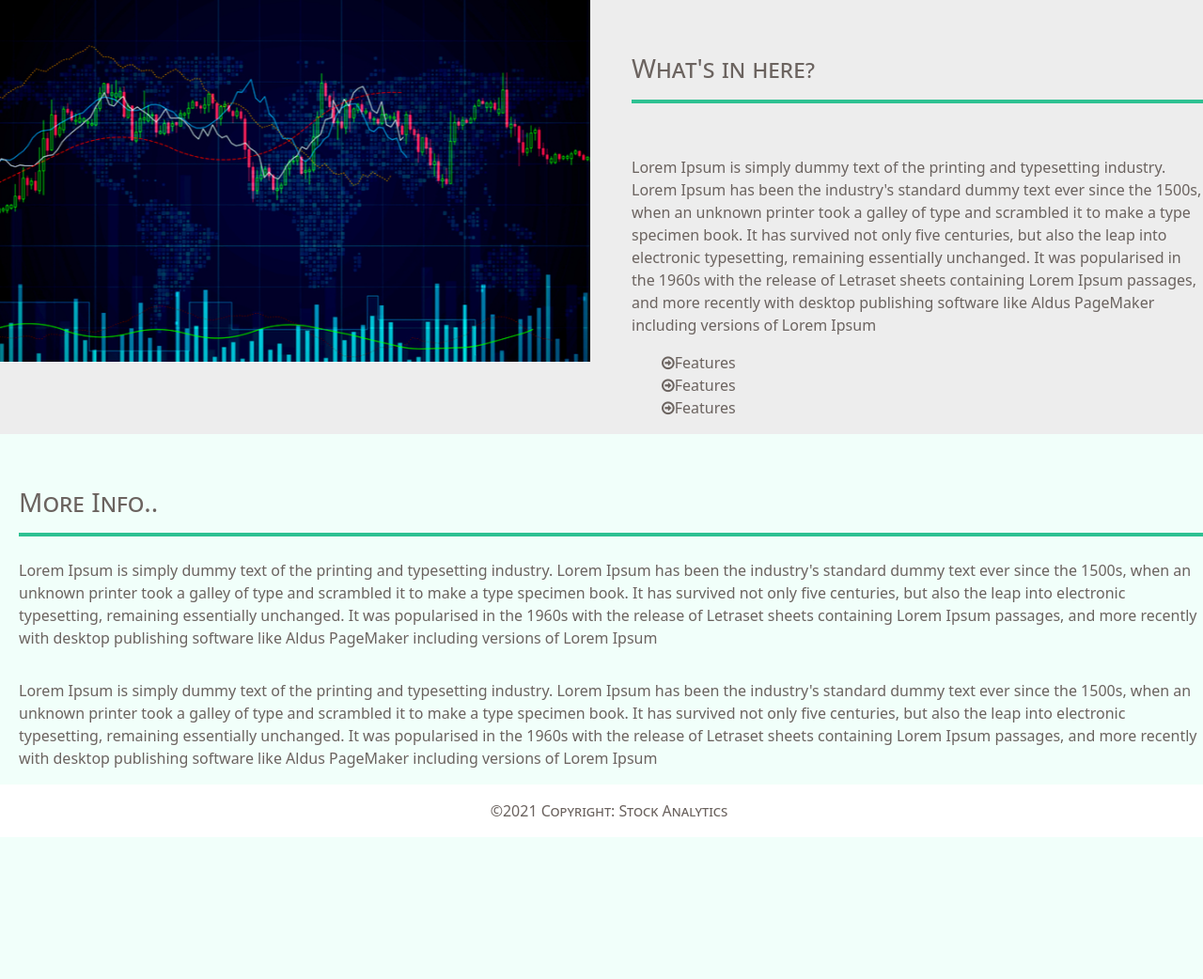
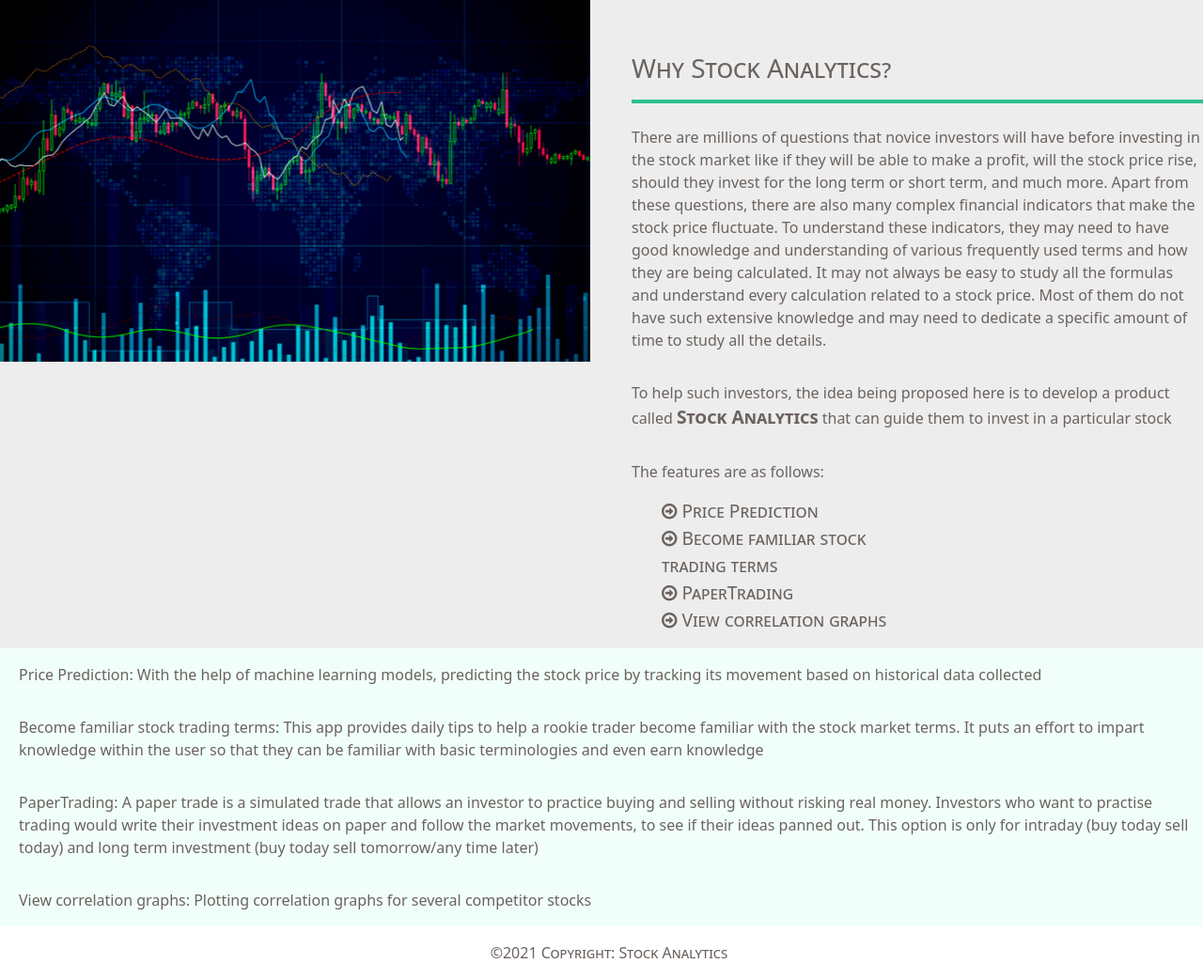
Before and after one commit to vidhiv/stockAnalytics, a Django app: template templates/home.html in a window 1280 px wide. Shown: the part 86-1128 px from the top of the page at 94% size. Before the commit the page ends 977 px from the top, so only its background shows below. Run offline with Django 3.2, Linux system fonts and the light colour scheme; the template is opened without the code that fills it, so the values that code supplies are empty; some libraries are stand-ins or nearby versions.

Commit message:
company page

```diff
--- a/templates/home.html
+++ b/templates/home.html
@@ -10,17 +10,18 @@
       </div>
       <div class="col-lg-6 pt-4 pt-lg-0 content" data-aos="fade-left" style="padding-left: 2em;">
         <h3>
-          <p>What's in here?</p>
+          <p>Why Stock Analytics?</p>
         </h3>
-        <p></p>
-        <p>Lorem Ipsum is simply dummy text of the printing and typesetting industry. Lorem Ipsum has been the industry's standard dummy text ever since the 1500s, when an unknown printer took a galley of type and scrambled it to make a type specimen book. It has survived not only five centuries, but also the leap into electronic typesetting, remaining essentially unchanged. It was popularised in the 1960s with the release of Letraset sheets containing Lorem Ipsum passages, and more recently with desktop publishing software like Aldus PageMaker including versions of Lorem Ipsum
-        </p>
+        <p>There are millions of questions that novice investors will have before investing in the stock market like if they will be able to make a profit, will the stock price rise, should they invest for the long term or short term, and much more. Apart from these questions, there are also many complex financial indicators that make the stock price fluctuate. To understand these indicators, they may need to have good knowledge and understanding of various frequently used terms and how they are being calculated. It may not always be easy to study all the formulas and understand every calculation related to a stock price. Most of them do not have such extensive knowledge and may need to dedicate a specific amount of time to study all the details.</p>
+        <p>To help such investors, the idea being proposed here is to develop a product called <strong class="smallcaps">Stock Analytics</strong> that can guide them to invest in a particular stock</p>
+        <p>The features are as follows:</p>
         <div class="row">
           <div class="col-lg-6">
             <ul>
-              <li><i class="fa fa-arrow-circle-o-right" aria-hidden="true"></i>Features</li>
-              <li><i class="fa fa-arrow-circle-o-right" aria-hidden="true"></i>Features</li>
-              <li><i class="fa fa-arrow-circle-o-right" aria-hidden="true"></i>Features</li>
+              <li class="smallcaps"><i class="fa fa-arrow-circle-o-right" aria-hidden="true"></i> Price Prediction</li>
+              <li class="smallcaps"><i class="fa fa-arrow-circle-o-right" aria-hidden="true"></i> Become familiar stock trading terms</li>
+              <li class="smallcaps"><i class="fa fa-arrow-circle-o-right" aria-hidden="true"></i> PaperTrading</li>
+              <li class="smallcaps"><i class="fa fa-arrow-circle-o-right" aria-hidden="true"></i> View correlation graphs</li>
             </ul>
           </div>
         </div>
@@ -32,14 +33,10 @@
   <div class="container-fluid">
     <div class="row">
       <div class="col-lg-12 pt-4 pt-lg-0 content" data-aos="fade-left" style="padding-left: 2em;">
-        <h3>
-          <p>More Info..</p>
-        </h3>
-        <p>Lorem Ipsum is simply dummy text of the printing and typesetting industry. Lorem Ipsum has been the industry's standard dummy text ever since the 1500s, when an unknown printer took a galley of type and scrambled it to make a type specimen book. It has survived not only five centuries, but also the leap into electronic typesetting, remaining essentially unchanged. It was popularised in the 1960s with the release of Letraset sheets containing Lorem Ipsum passages, and more recently with desktop publishing software like Aldus PageMaker including versions of Lorem Ipsum
-        </p>
-        <p>
-          Lorem Ipsum is simply dummy text of the printing and typesetting industry. Lorem Ipsum has been the industry's standard dummy text ever since the 1500s, when an unknown printer took a galley of type and scrambled it to make a type specimen book. It has survived not only five centuries, but also the leap into electronic typesetting, remaining essentially unchanged. It was popularised in the 1960s with the release of Letraset sheets containing Lorem Ipsum passages, and more recently with desktop publishing software like Aldus PageMaker including versions of Lorem Ipsum
-        </p>
+        <p>Price Prediction: With the help of machine learning models, predicting the stock price by tracking its movement based on historical data collected</p>
+        <p>Become familiar stock trading terms: This app provides daily tips to help a rookie trader become familiar with the stock market terms. It puts an effort to impart knowledge within the user so that they can be familiar with basic terminologies and even earn knowledge</p>
+        <p>PaperTrading: A paper trade is a simulated trade that allows an investor to practice buying and selling without risking real money. Investors who want to practise trading would write their investment ideas on paper and follow the market movements, to see if their ideas panned out. This option is only for intraday (buy today sell today) and long term investment (buy today sell tomorrow/any time later)</p>
+        <p>View correlation graphs: Plotting correlation graphs for several competitor stocks</p>
       </div>
     </div>
   </div>
```
